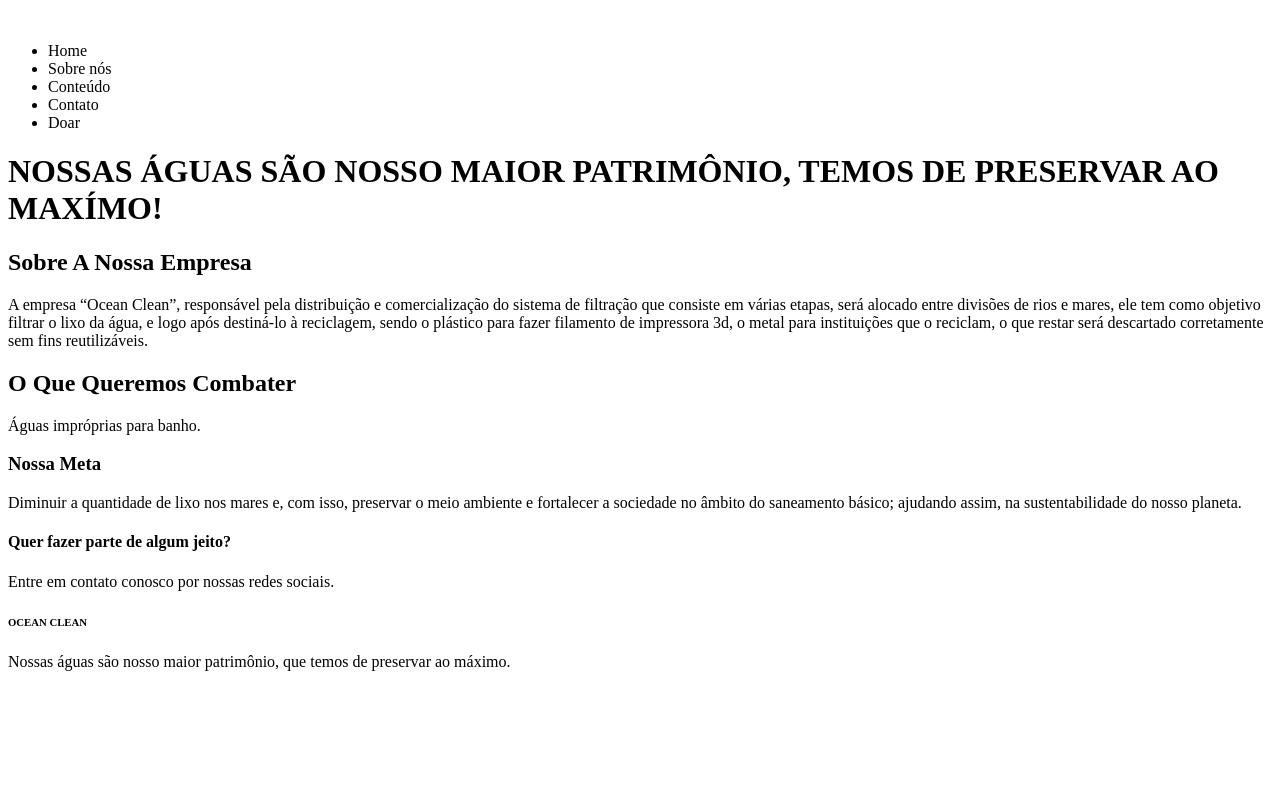
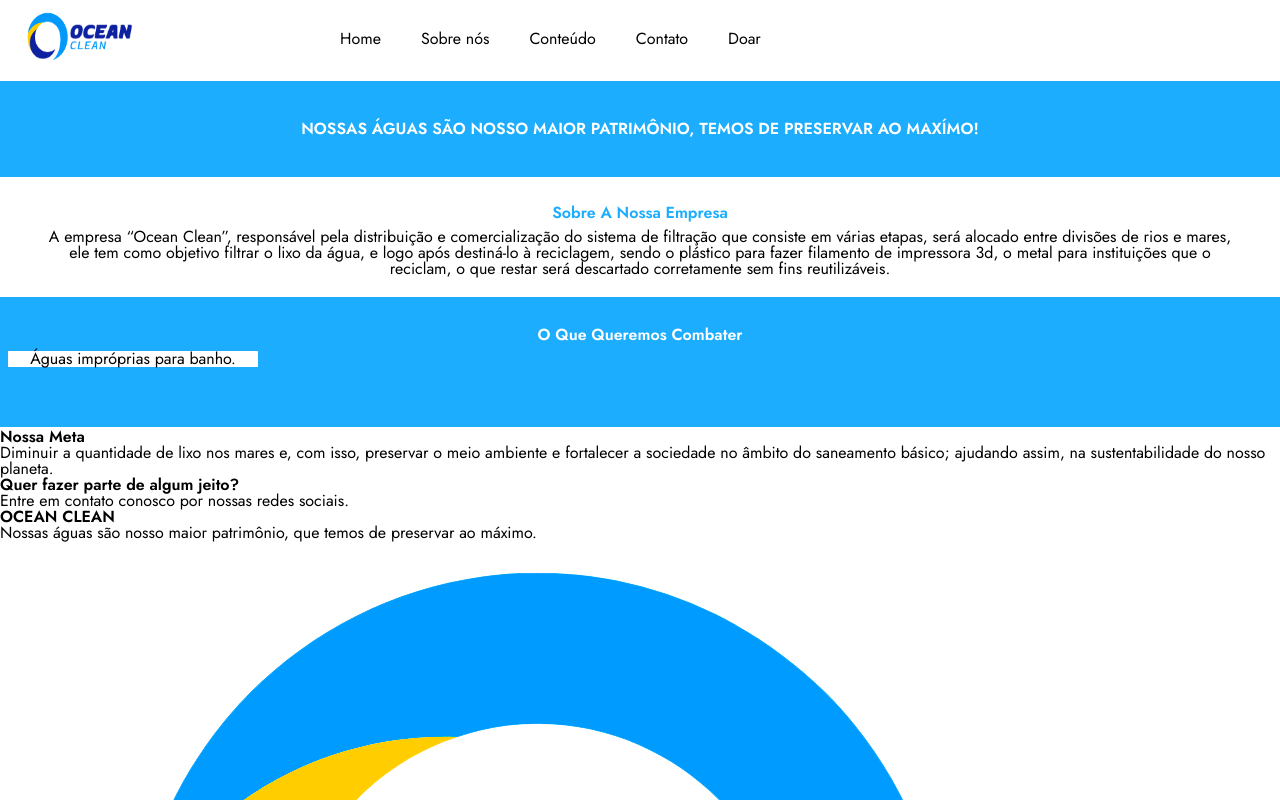
Before and after one commit to louiszinha/ocean-clean, a plain HTML site: page index.html in a window 1280 px wide. Shown: the top 800 px of the page. Drawn offline with Linux system fonts and the light colour scheme.

Commit message:
Iniciei o css i descobri a super importancia da hierarquia do flexbox durante a mentoria

```diff
--- /dev/null
+++ b/css/reset.css
@@ -0,0 +1,53 @@
+/* http://meyerweb.com/eric/tools/css/reset/ */
+/* v1.0 | 20080212 */
+
+html, body, div, span, applet, object, iframe,
+h1, h2, h3, h4, h5, h6, p, blockquote, pre,
+a, abbr, acronym, address, big, cite, code,
+del, dfn, em, font, img, ins, kbd, q, s, samp,
+small, strike, strong, sub, sup, tt, var,
+b, u, i, center,
+dl, dt, dd, ol, ul, li,
+fieldset, form, label, legend,
+table, caption, tbody, tfoot, thead, tr, th, td {
+	margin: 0;
+	padding: 0;
+	border: 0;
+	outline: 0;
+	font-size: 100%;
+	vertical-align: baseline;
+	background: transparent;
+}
+body {
+	line-height: 1;
+}
+ol, ul {
+	list-style: none;
+}
+blockquote, q {
+	quotes: none;
+}
+blockquote:before, blockquote:after,
+q:before, q:after {
+	content: '';
+	content: none;
+}
+
+/* remember to define focus styles! */
+:focus {
+	outline: 0;
+}
+
+/* remember to highlight inserts somehow! */
+ins {
+	text-decoration: none;
+}
+del {
+	text-decoration: line-through;
+}
+
+/* tables still need 'cellspacing="0"' in the markup */
+table {
+	border-collapse: collapse;
+	border-spacing: 0;
+}
--- /dev/null
+++ b/css/style.css
@@ -0,0 +1,75 @@
+body{
+    display: inline-block;
+    background: #fff;
+    font-family: 'Jost', sans-serif;
+}
+.logo-um {
+    position: relative;
+    display: inline-block;
+    width: 120px;
+    height: 65px;
+    margin: 4px 4px 8px 20px ;
+}
+.imagem {
+    width: 25%;
+    display: flex;
+    justify-content: flex-start;
+}
+.cabecalho {
+    display: flex;
+    /*justify-content: space-around;*/
+    align-items: center;
+    margin: 0 0 4px 0;
+}
+.navegacao {
+    display: flex;
+    justify-content: center;
+    align-content: flex-start;
+}
+.items-nav {
+    color: #000;
+    text-align: center;
+    text-decoration: none;
+    /*padding: 10px;*/
+    margin: 20px 20px 20px 20px;
+}
+
+.primeiro-conteudo {
+    background: #1CADFF;
+    padding: 40px 0 40px 0;
+    margin: 0 0 10px 0;
+}
+.primeiro-conteudo h1 {
+    color: #fff;
+    text-align: center;
+}
+.segundo-conteudo {
+    background: #fff;
+    padding: 10px 8px 10px 8px;
+    margin: 10px 0 10px 0;
+}
+.segundo-conteudo h2 {
+    color: #1CADFF;
+    text-align: center;
+    margin: 8px;
+}
+.segundo-conteudo p {
+    text-align: center;
+    margin: 0 30px 0 30px;
+}
+.terceiro-conteudo {
+    background: #1CADFF;
+    padding: 30px 8px 60px 8px;
+    margin: 2px 0 2px 0;
+}
+.terceiro-conteudo h2 {
+    color: #fff;
+    text-align: center;
+    margin: 0 0 8px 0;
+}
+.box-terceiro-conteudo {
+    display: flex;
+    justify-content: center;
+    background: #fff;
+    width: 250px;
+}
--- a/index.html
+++ b/index.html
@@ -4,44 +4,55 @@
     <meta charset="UTF-8">
     <meta http-equiv="X-UA-Compatible" content="IE=edge">
     <meta name="viewport" content="width=device-width, initial-scale=1.0">
+    <link rel="stylesheet" href="css/reset.css">
+    <link rel="preconnect" href="https://fonts.googleapis.com">
+    <link rel="preconnect" href="https://fonts.gstatic.com" crossorigin>
+    <link href="https://fonts.googleapis.com/css2?family=Jost:wght@100;300;400;600&display=swap" rel="stylesheet">
+    <link rel="stylesheet" href="css/style.css">
     <title>Ocean Clean</title>
+
 </head>
 <body>
-    <header>
-        <img src="" alt="">
+    <header class="cabecalho">
+        <div class="imagem">
+        <img class="logo-um" src="img/logo1.png" alt="Logo Ocean Clean">
+        </div>
         <nav>
-            <ul>
-                <li><a href="#"></a>Home</li>
-                <li><a href="#"></a>Sobre nós</li>
-                <li><a href="#"></a>Conteúdo</li>
-                <li><a href="#"></a>Contato</li>
-                <li><a href="#"></a>Doar</li>
+            <ul class="navegacao">
+                <li><a href="#" class="items-nav">Home</a></li>
+                <li><a href="#" class="items-nav">Sobre nós</a></li>
+                <li><a href="#" class="items-nav">Conteúdo</a></li>
+                <li><a href="#" class="items-nav">Contato</a></li>
+                <li><a href="#" class="items-nav">Doar</a></li>
             </ul>
         </nav>
     </header>
     <main>
-        <div>
+        <div class="primeiro-conteudo">
             <h1>NOSSAS ÁGUAS SÃO NOSSO MAIOR PATRIMÔNIO, TEMOS DE PRESERVAR AO MAXÍMO!</h1>
         </div>
-        <div>
+        <div class="segundo-conteudo">
             <h2>Sobre A Nossa Empresa</h2>
             <p>A empresa “Ocean Clean”, responsável pela distribuição e comercialização do sistema de filtração que consiste em várias etapas, será alocado entre divisões de rios e mares, ele tem como objetivo filtrar o lixo da água, e logo após destiná-lo à reciclagem, sendo o plástico para fazer filamento de impressora 3d, o metal para instituições que o reciclam, o que restar será descartado corretamente sem fins reutilizáveis.</p>
         </div>
-        <div>
+        <div class="terceiro-conteudo">
             <h2>O Que Queremos Combater</h2>
-            <p>Águas impróprias para banho.</p>
+                <div class="box-terceiro-conteudo">
+                    <p>Águas impróprias para banho.</p>
+                </div>
         </div>
-        <div>
+        <div class="quarto-conteudo">
             <h3>Nossa Meta</h3>
             <p>Diminuir a quantidade de lixo nos mares e, com isso, preservar o meio ambiente e fortalecer a sociedade no âmbito do saneamento básico; ajudando assim, na sustentabilidade do nosso planeta.</p>
         </div>
-        <div>
+        <div class="quinto-conteudo">
             <h4>Quer fazer parte de algum jeito?</h4>
             <p>Entre em contato conosco por nossas redes sociais.</p>
         </div>
-        <footer>
+        <footer class="rodape">
             <h6>OCEAN CLEAN</h6>
             <p>Nossas águas são nosso maior patrimônio, que temos de preservar ao máximo.</p>
+            <img src="img/logo2.png" alt="">
         </footer>
     </main>
 </body>
```
Also changed, not shown: img/logo1.png (added), img/logo2.png (added).
